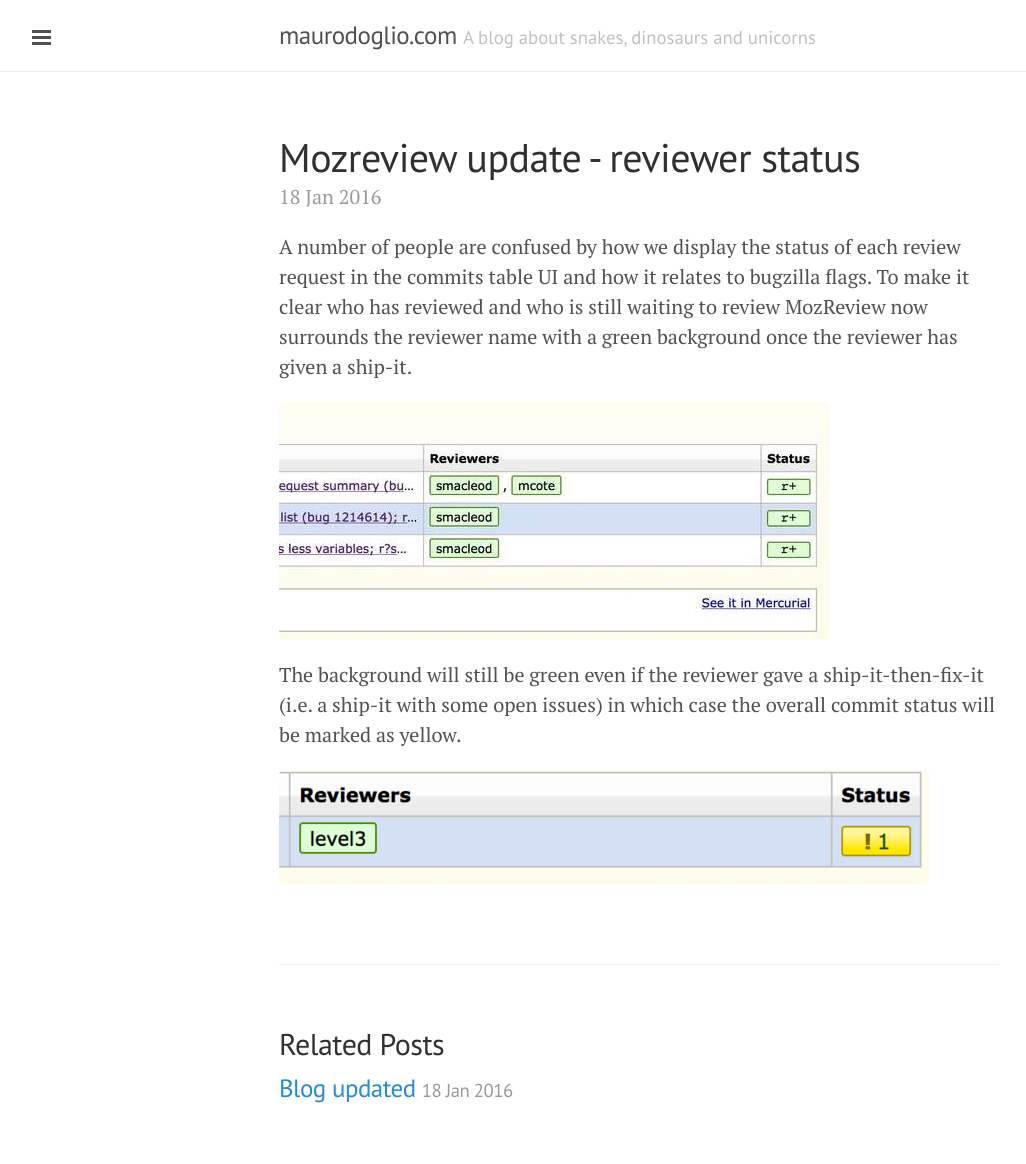
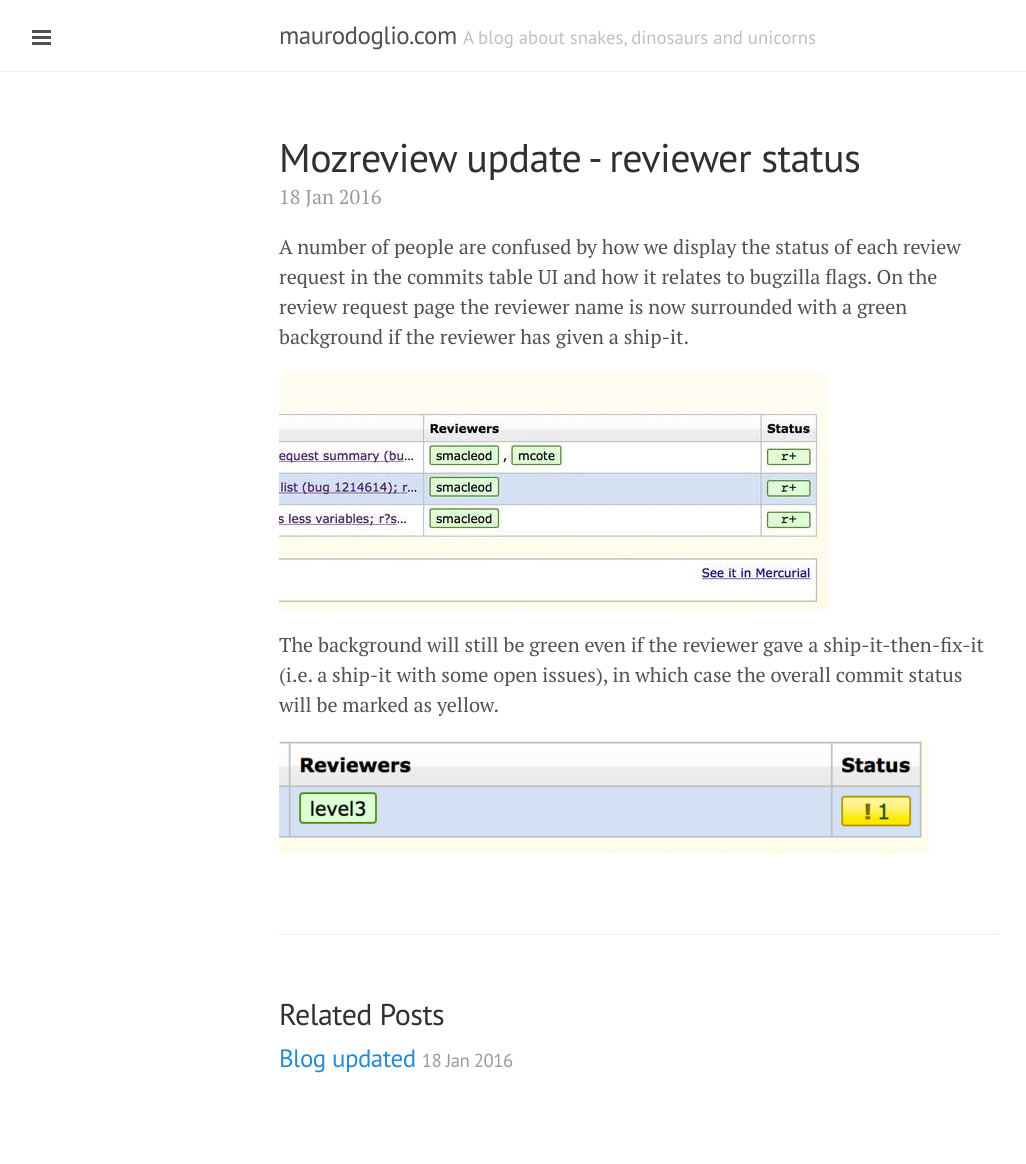
Before and after one commit to maurodoglio/maurodoglio.github.io, a Jekyll site: the page built from _posts/2016-01-18-mozreview-update-reviewer-status.markdown, in a window 1280 px wide. Shown: the whole page, without its empty margins (1-1027 px from the left). Built offline with Jekyll 4.4.1, drawn with Linux system fonts in a browser that asks for light colours; after the commit the page ends 1134 px from its top, so only the background shows below that.

Commit message:
Post update: Mozreview update - reviewer status

```diff
--- a/_posts/2016-01-18-mozreview-update-reviewer-status.markdown
+++ b/_posts/2016-01-18-mozreview-update-reviewer-status.markdown
@@ -1,13 +1,12 @@
 ---
 published: true
+layout: post
 title: Mozreview update - reviewer status
-layout: post
-tags: [mozreview, ux]
 ---
-A number of people are confused by how we display the status of each review request in the commits table UI and how it relates to bugzilla flags. To make it clear who has reviewed and who is still waiting to review MozReview now surrounds the reviewer name with a green background once the reviewer has given a ship-it.
+A number of people are confused by how we display the status of each review request in the commits table UI and how it relates to bugzilla flags. On the review request page the reviewer name is now surrounded with a green background if the reviewer has given a ship-it.
 
 ![](/public/images/uuE1CN5.jpg)
 
-The background will still be green even if the reviewer gave a ship-it-then-fix-it (i.e. a ship-it with some open issues) in which case the overall commit status will be marked as yellow.
+The background will still be green even if the reviewer gave a ship-it-then-fix-it (i.e. a ship-it with some open issues), in which case the overall commit status will be marked as yellow.
 
 ![](/public/images/gDxfHId.png)
```
